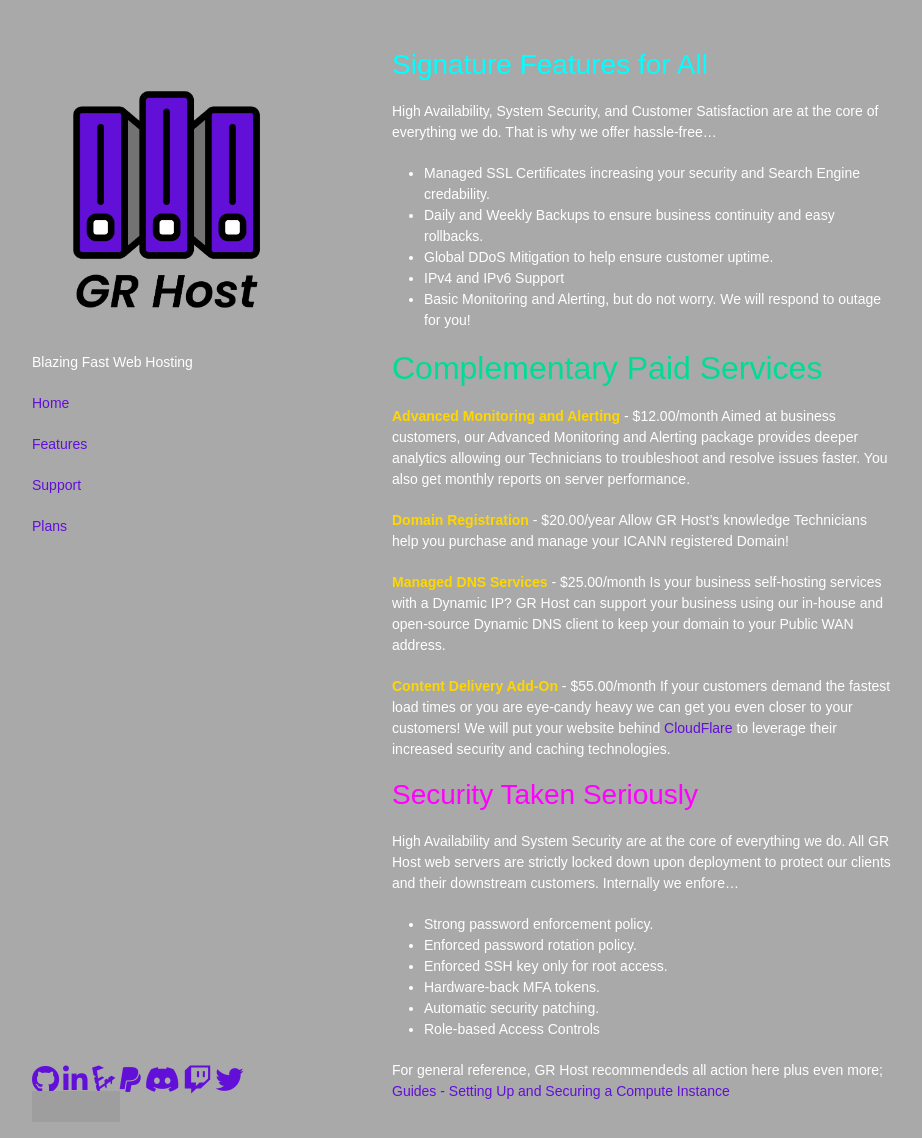
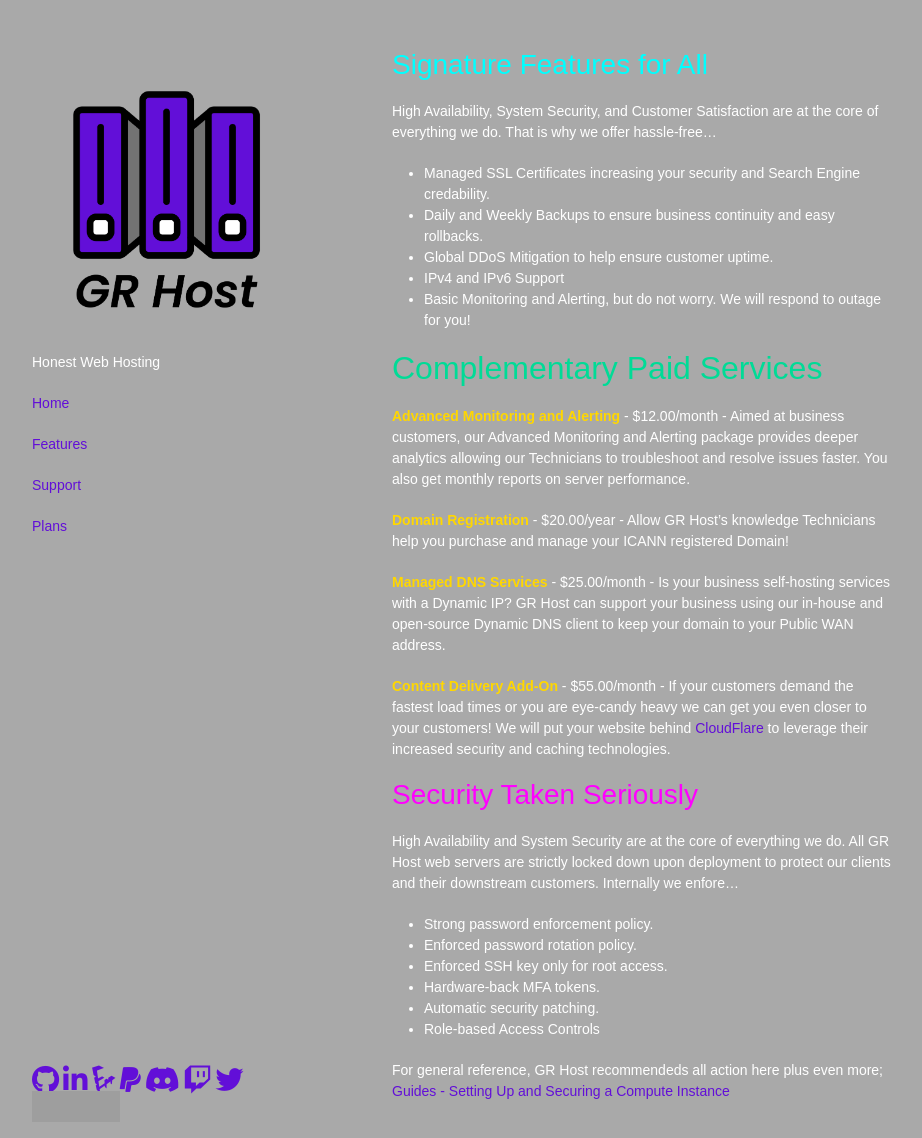
Before and after one commit to GoobyFRS/grhost-web, a Jekyll site: the page built from pages/features.md, in a window 1280 px wide and 1172 px high. Shown: the top 1138 px of the window, without its empty margins (178-1100 px from the left). Built offline with Jekyll 4.4.1, drawn with Linux system fonts in a browser that asks for light colours; nearby versions of some CDN libraries; our own code applies the rules of GitHub Pages for plain Markdown files; grey boxes are pictures that could not be loaded.

```diff
--- a/_config.yml
+++ b/_config.yml
@@ -1,8 +1,8 @@
 lang: en
 title: GR Host
 theme: jekyll-theme-minimal
-tagline: Silly Fast Web Hosting
-description: "Blazing Fast Web Hosting"
+tagline: Enabled Growth
+description: "Honest Web Hosting"
 author: Matt Faulkner
 #baseurl: "https://gr-host-pages.pages.dev/"
 url: "https://www.grhost.net"
--- a/pages/features.md
+++ b/pages/features.md
@@ -13,17 +13,13 @@ High Availability, System Security, and Customer Satisfaction are at the core of
 
 ## Complementary Paid Services
 
-**Advanced Monitoring and Alerting** - $12.00/month
-Aimed at business customers, our Advanced Monitoring and Alerting package provides deeper analytics allowing our Technicians to troubleshoot and resolve issues faster. You also get monthly reports on server performance.
+**Advanced Monitoring and Alerting** - $12.00/month - Aimed at business customers, our Advanced Monitoring and Alerting package provides deeper analytics allowing our Technicians to troubleshoot and resolve issues faster. You also get monthly reports on server performance.
 
-**Domain Registration** - $20.00/year
-Allow GR Host's knowledge Technicians help you purchase and manage your ICANN registered Domain!
+**Domain Registration** - $20.00/year - Allow GR Host's knowledge Technicians help you purchase and manage your ICANN registered Domain!
 
-**Managed DNS Services** - $25.00/month
-Is your business self-hosting services with a Dynamic IP? GR Host can support your business using our in-house and open-source Dynamic DNS client to keep your domain to your Public WAN address.
+**Managed DNS Services** - $25.00/month - Is your business self-hosting services with a Dynamic IP? GR Host can support your business using our in-house and open-source Dynamic DNS client to keep your domain to your Public WAN address.
 
-**Content Delivery Add-On** -  $55.00/month
-If your customers demand the fastest load times or you are eye-candy heavy we can get you even closer to your customers! We will put your website behind [CloudFlare](https://www.cloudflare.com/) to leverage their increased security and caching technologies.
+**Content Delivery Add-On** - $55.00/month - If your customers demand the fastest load times or you are eye-candy heavy we can get you even closer to your customers! We will put your website behind [CloudFlare](https://www.cloudflare.com/) to leverage their increased security and caching technologies.
 
 ### Security Taken Seriously
 
```
Also changed, not shown: index.md (+2 -1 lines), pages/plans.md (+1 -1 lines), pages/support.md (+1 -1 lines).
